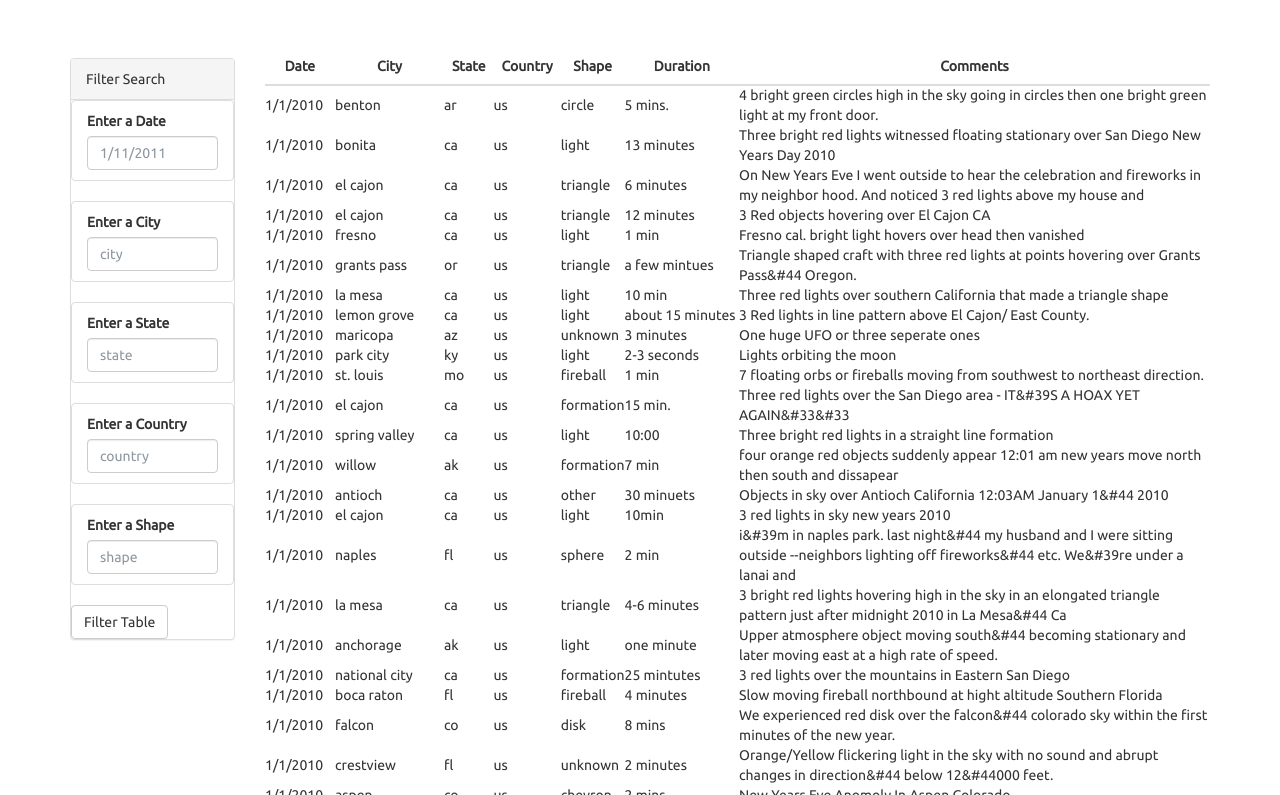
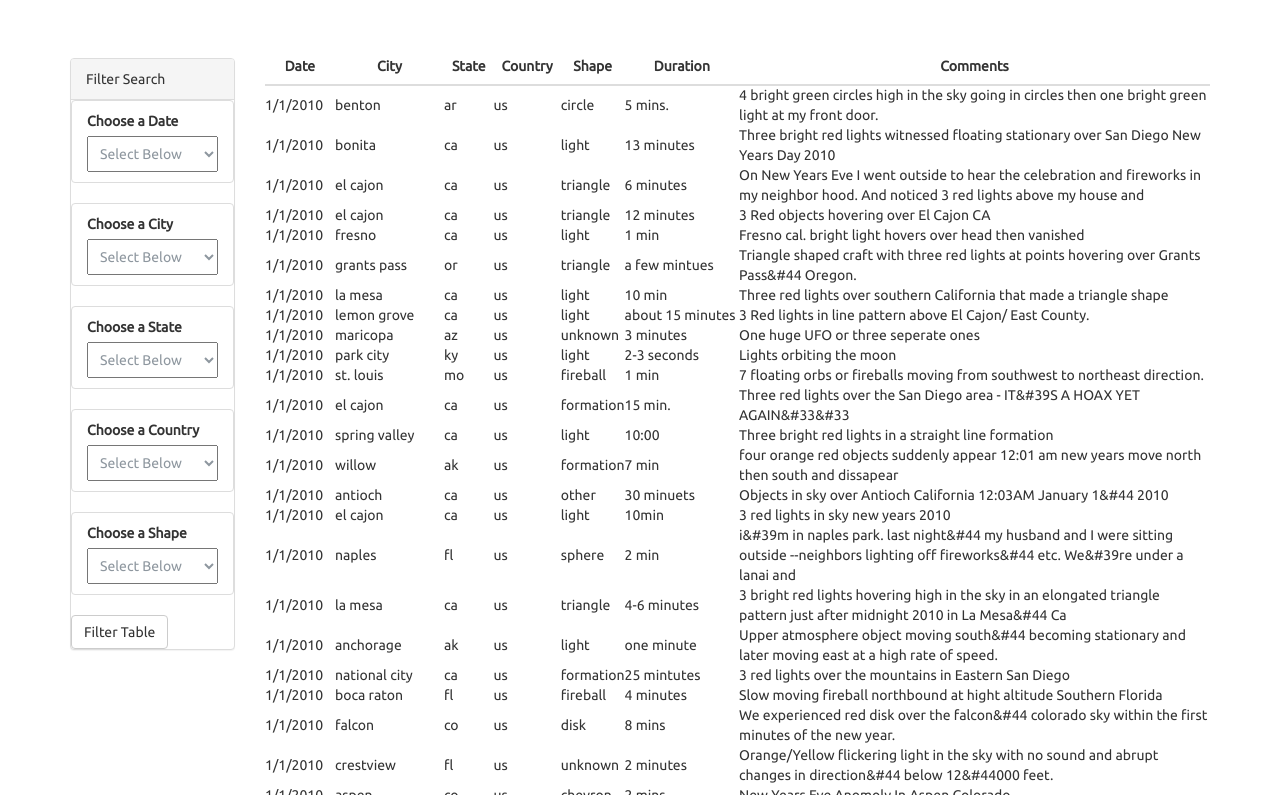
Before and after one commit to jrash33/JavaScript_DOM_manipulation, a plain HTML site: page index.html in a window 1280 px wide. Shown: the part 634-1429 px from the top of the page. Drawn offline with nearby package versions, Linux system fonts and the light colour scheme.

Commit message:
drop down menus

```diff
--- a/index.html
+++ b/index.html
@@ -34,7 +34,7 @@
               <div class="panel-heading">Filter Search</div>
               <div class="panel-body">
                 <form>
-                  <div class="form-group">
+                  <!-- <div class="form-group">
                     <ul class="list-group" id="filters">
                       <li class="filter list-group-item">
                         <label for="date">Enter a Date</label>
@@ -77,7 +77,67 @@
                         <input class="form-control" id="shape" type="text" placeholder="shape">
                       </li>
                     </ul>
+                  </div> -->
+
+                  <div class="form-group">
+                    <ul class="list-group" id="filters">
+                      <li class="filter list-group-item">
+                        <label for="date">Choose a Date</label>
+                        <!-- <input class="form-control" id="test" type="text" placeholder="TEST"> -->
+                        <select id="datetime">
+                            <option value="" disabled selected>Select Below</option>
+                        </select>
+                      </li>
+                    </ul>
                   </div>
+                  <div class="form-group">
+                      <ul class="list-group" id="filters">
+                        <li class="filter list-group-item">
+                          <label for="date">Choose a City</label>
+                          <!-- <input class="form-control" id="test" type="text" placeholder="TEST"> -->
+                          <select id="city">
+                              <option value="" disabled selected>Select Below</option>
+                          </select>
+                        </li>
+                      </ul>
+                  </div>
+
+                  <div class="form-group">
+                    <ul class="list-group" id="filters">
+                      <li class="filter list-group-item">
+                        <label for="date">Choose a State</label>
+                        <!-- <input class="form-control" id="test" type="text" placeholder="TEST"> -->
+                        <select id="state">
+                            <option value="" disabled selected>Select Below</option>
+                        </select>
+                      </li>
+                    </ul>
+                  </div>
+
+                  <div class="form-group">
+                    <ul class="list-group" id="filters">
+                      <li class="filter list-group-item">
+                        <label for="date">Choose a Country</label>
+                        <!-- <input class="form-control" id="test" type="text" placeholder="TEST"> -->
+                        <select id="country">
+                            <option value="" disabled selected>Select Below</option>
+                        </select>
+                      </li>
+                    </ul>
+                  </div>
+
+                  <div class="form-group">
+                    <ul class="list-group" id="filters">
+                      <li class="filter list-group-item">
+                        <label for="date">Choose a Shape</label>
+                        <!-- <input class="form-control" id="test" type="text" placeholder="TEST"> -->
+                        <select id="shape">
+                            <option value="" disabled selected>Select Below</option>
+                        </select>
+                      </li>
+                    </ul>
+                  </div>
+
                   <button id="filter-btn" type="submit" class="btn btn-default">Filter Table</button>
                 </form>
 
--- a/static/js/app.js
+++ b/static/js/app.js
@@ -17,6 +17,7 @@
 var tableData = data;
 
 var tbody  = d3.select("tbody")
+
 
 //function to create table using data object as input
 function create_table(data){
@@ -39,13 +40,55 @@ function create_table(data){
 //create table with all data
 create_table(tableData)
 
+
+
 //button filter
-var button = d3.select("#filter-btn")
-var input_date = d3.select("#datetime")
-var input_city = d3.select("#city")
-var input_state = d3.select("#state")
-var input_country = d3.select("#country")
-var input_shape = d3.select("#shape")
+var button = d3.select("#filter-btn");
+var input_date = d3.select("#datetime");
+var input_city = d3.select("#city");
+var input_state = d3.select("#state");
+var input_country = d3.select("#country");
+var input_shape = d3.select("#shape");
+
+//********CREATE DROP DOWN MENU FOR EACH VARIABLE*****
+var datetime=[];
+var city=[];
+var state=[];
+var country=[];
+var shape=[];
+
+function dropdown_options(data){
+Object.entries(data).forEach(function([key,value]){
+//push values to array
+datetime.push(value["datetime"])
+city.push(value["city"])
+state.push(value["state"])
+country.push(value["country"])
+shape.push(value["shape"])
+});
+
+//const to get unique values
+const unique = (value, index, self) => {
+  return self.indexOf(value) === index
+}
+
+//rewrite variable with only unique values
+datetime = datetime.filter(unique)
+city = city.filter(unique)
+state = state.filter(unique)
+country = country.filter(unique)
+shape = shape.filter(unique)
+
+//push values to drop down menu
+datetime.map(i => d3.select("#datetime").append("option").text(i))
+city.map(i => d3.select("#city").append("option").text(i))
+state.map(i => d3.select("#state").append("option").text(i))
+country.map(i => d3.select("#country").append("option").text(i))
+shape.map(i => d3.select("#shape").append("option").text(i))
+
+};
+
+dropdown_options(data)
 
 //function that outputs new filtered data by input date
 function handleChange(){
@@ -58,6 +101,13 @@ function handleChange(){
 
   //clear previous table
   tbody.text("")
+
+  //TEST
+  if (input_date.property("value")){
+  var date = input_date.property("value");
+  //create new data object with filtered rows by input date
+  filtered = data.filter(i => i.datetime == date);
+  };
 
   //if a value is input for date filter the data
   if (input_date.property("value")){
@@ -94,9 +144,13 @@ function handleChange(){
   filtered = filtered.filter(i => i.shape == shape);
   };
 
+  //refresh dropdown options
+  dropdown_options(filtered)
+
 
   //input this new data object into our function to output the table
   create_table(filtered)
+
 }
 
 
```
